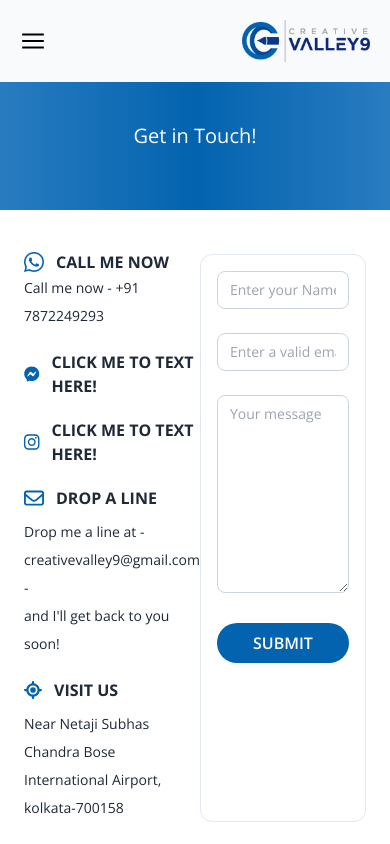
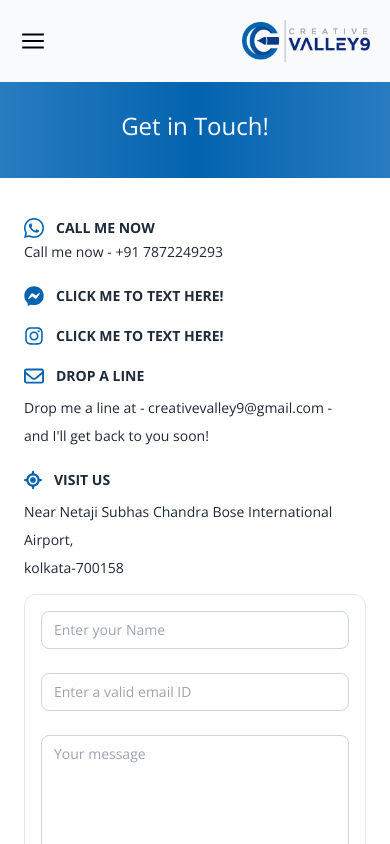
Before and after one commit to tapaskulti/creative9-frontend, a React (Vite) app: page /contact-us in a window 390 px wide. Shown: the top 844 px of the page. Built offline with nearby package versions, Linux system fonts and the light colour scheme; no server answers.

Commit message:
about us,contact us,artcard.artdetails page

```diff
--- a/src/components/AboutUs.jsx
+++ b/src/components/AboutUs.jsx
@@ -6,7 +6,7 @@ export default function AboutUs() {
     <div>
       <Header />
       <div>
-        <div className="bg-gradient-to-r from-[#297cc0] via-[#0363af] to-[#297cc0] h-32 px-32 py-10 text-center text-white text-4xl">
+        <div className="bg-gradient-to-r from-[#297cc0] via-[#0363af] to-[#297cc0] h-24 md:h-28 lg:h-32 xl:px-32 py-7 md:py-10 text-center text-white text-2xl md:text-3xl lg:text-4xl">
           <h1>About Us</h1>
         </div>
 
--- a/src/components/ArtCard.jsx
+++ b/src/components/ArtCard.jsx
@@ -148,7 +148,7 @@ function ArtCard({
                       toast.error("Please Login to Buy");
                     }
                   }}
-                  className="px-3 py-1.5 btn bg-gradient-to-r text-white from-[#0363af] to-[#0363af]/90 hover:from-[#0363af] hover:to-[#0363af]/80 border-transparent w-32 h-12"
+                  className="text-sm px-3 lg:px-2 py-1.5 btn bg-gradient-to-r text-white from-[#0363af] to-[#0363af]/90 hover:from-[#0363af] hover:to-[#0363af]/80 border-transparent w-32 lg:w-28 xl:w-32 h-12"
                 >
                   <FontAwesomeIcon icon={faMoneyBill} />
                   Buy Now
@@ -179,7 +179,7 @@ function ArtCard({
                     toast.success("Painting added in your cart");
                   }
                 }}
-                className="px-3 py-2.5 rounded-md bg-gradient-to-r text-white  from-[#0363af] to-[#0363af]/90 hover:from-[#0363af] hover:to-[#0363af]/80 border-transparent w-36 h-12"
+                className="text-sm px-3 lg:px-2 py-2.5 rounded-md bg-gradient-to-r text-white  from-[#0363af] to-[#0363af]/90 hover:from-[#0363af] hover:to-[#0363af]/80 border-transparent w-36 lg:w-32 xl:w-36 h-12"
               >
                 <FontAwesomeIcon icon={faCartPlus} className="pr-1.5" />
                 Add to Cart
--- a/src/pages/contactUs.jsx
+++ b/src/pages/contactUs.jsx
@@ -46,19 +46,21 @@ const ContactUs = () => {
     <div className="">
       <Header />
       <div className="">
-        <div className="bg-gradient-to-r from-[#297cc0] via-[#0363af] to-[#297cc0] h-32 py-10 text-center text-white text-xl lg:text-4xl">
+        <div className="bg-gradient-to-r from-[#297cc0] via-[#0363af] to-[#297cc0] h-24 md:h-28 lg:h-32 xl:px-32 py-7 md:py-10 text-center text-white text-2xl md:text-3xl lg:text-4xl">
           Get in Touch!
         </div>
-        <div className="mt-5 lg:mt-32 font-sans mb-10 lg:mb-60">
+        <div className="mt-5 lg:my-28 font-sans mb-10 xl:mb-40">
           {/* <h2 className="pb-10 text-4xl text-center uppercase text-slate-900">
             Get in Touch
           </h2> */}
-          <div className="flex justify-between px-6 lg:px-32 xl:px-40 2xl:px-64 py-3">
+          <div className="md:flex justify-between px-6 lg:px-32 xl:px-40 2xl:px-64 py-3">
             <div className="w-full lg:w-1/2">
               <div className="mt-2">
                 <div className="flex items-center space-x-3 mb-0 lg:mb-2">
                   <img src={WhatsAppIcon} alt="" className="w-5 h-5" />
-                  <h2 className="font-bold uppercase">Call me now</h2>
+                  <h2 className="text-sm md:text-base font-bold uppercase">
+                    Call me now
+                  </h2>
                 </div>
                 <h2 className="text-sm font-normal leading-7">
                   Call me now - +91 7872249293
@@ -79,7 +81,7 @@ const ContactUs = () => {
                   >
                     <path d="M256.6 8C116.5 8 8 110.3 8 248.6c0 72.3 29.7 134.8 78.1 177.9 8.4 7.5 6.6 11.9 8.1 58.2A19.9 19.9 0 0 0 122 502.3c52.9-23.3 53.6-25.1 62.6-22.7C337.9 521.8 504 423.7 504 248.6 504 110.3 396.6 8 256.6 8zm149.2 185.1l-73 115.6a37.4 37.4 0 0 1 -53.9 9.9l-58.1-43.5a15 15 0 0 0 -18 0l-78.4 59.4c-10.5 7.9-24.2-4.6-17.1-15.7l73-115.6a37.4 37.4 0 0 1 53.9-9.9l58.1 43.5a15 15 0 0 0 18 0l78.4-59.4c10.4-8 24.1 4.5 17.1 15.6z" />
                   </svg>
-                  <h2 className="font-bold uppercase">
+                  <h2 className="text-sm md:text-base font-bold uppercase">
                     Click me to Text here!
                   </h2>
                 </a>
@@ -99,7 +101,7 @@ const ContactUs = () => {
                   >
                     <path d="M224.1 141c-63.6 0-114.9 51.3-114.9 114.9s51.3 114.9 114.9 114.9S339 319.5 339 255.9 287.7 141 224.1 141zm0 189.6c-41.1 0-74.7-33.5-74.7-74.7s33.5-74.7 74.7-74.7 74.7 33.5 74.7 74.7-33.6 74.7-74.7 74.7zm146.4-194.3c0 14.9-12 26.8-26.8 26.8-14.9 0-26.8-12-26.8-26.8s12-26.8 26.8-26.8 26.8 12 26.8 26.8zm76.1 27.2c-1.7-35.9-9.9-67.7-36.2-93.9-26.2-26.2-58-34.4-93.9-36.2-37-2.1-147.9-2.1-184.9 0-35.8 1.7-67.6 9.9-93.9 36.1s-34.4 58-36.2 93.9c-2.1 37-2.1 147.9 0 184.9 1.7 35.9 9.9 67.7 36.2 93.9s58 34.4 93.9 36.2c37 2.1 147.9 2.1 184.9 0 35.9-1.7 67.7-9.9 93.9-36.2 26.2-26.2 34.4-58 36.2-93.9 2.1-37 2.1-147.8 0-184.8zM398.8 388c-7.8 19.6-22.9 34.7-42.6 42.6-29.5 11.7-99.5 9-132.1 9s-102.7 2.6-132.1-9c-19.6-7.8-34.7-22.9-42.6-42.6-11.7-29.5-9-99.5-9-132.1s-2.6-102.7 9-132.1c7.8-19.6 22.9-34.7 42.6-42.6 29.5-11.7 99.5-9 132.1-9s102.7-2.6 132.1 9c19.6 7.8 34.7 22.9 42.6 42.6 11.7 29.5 9 99.5 9 132.1s2.7 102.7-9 132.1z" />
                   </svg>
-                  <h2 className="font-bold uppercase">
+                  <h2 className="text-sm md:text-base font-bold uppercase">
                     Click me to Text here!
                   </h2>
                 </a>
@@ -117,7 +119,9 @@ const ContactUs = () => {
                   >
                     <path d="M64 112c-8.8 0-16 7.2-16 16l0 22.1L220.5 291.7c20.7 17 50.4 17 71.1 0L464 150.1l0-22.1c0-8.8-7.2-16-16-16L64 112zM48 212.2L48 384c0 8.8 7.2 16 16 16l384 0c8.8 0 16-7.2 16-16l0-171.8L322 328.8c-38.4 31.5-93.7 31.5-132 0L48 212.2zM0 128C0 92.7 28.7 64 64 64l384 0c35.3 0 64 28.7 64 64l0 256c0 35.3-28.7 64-64 64L64 448c-35.3 0-64-28.7-64-64L0 128z" />
                   </svg>
-                  <h2 className="font-bold uppercase">Drop a Line</h2>
+                  <h2 className="text-sm md:text-base font-bold uppercase">
+                    Drop a Line
+                  </h2>
                 </a>
                 <h2 className="text-sm font-normal leading-7">
                   Drop me a line at - creativevalley9@gmail.com - <br />
@@ -130,7 +134,9 @@ const ContactUs = () => {
                     icon={faLocation}
                     className="text-lg text-[#0363af]"
                   />
-                  <h2 className="font-bold uppercase">Visit Us</h2>
+                  <h2 className="text-sm md:text-base font-bold uppercase">
+                    Visit Us
+                  </h2>
                 </div>
                 <h2 className="text-sm font-normal leading-7">
                   Near Netaji Subhas Chandra Bose International Airport, <br />
```
Also changed, not shown: src/pages/arts/ArtDetailsPage.jsx (+18 -18 lines).
